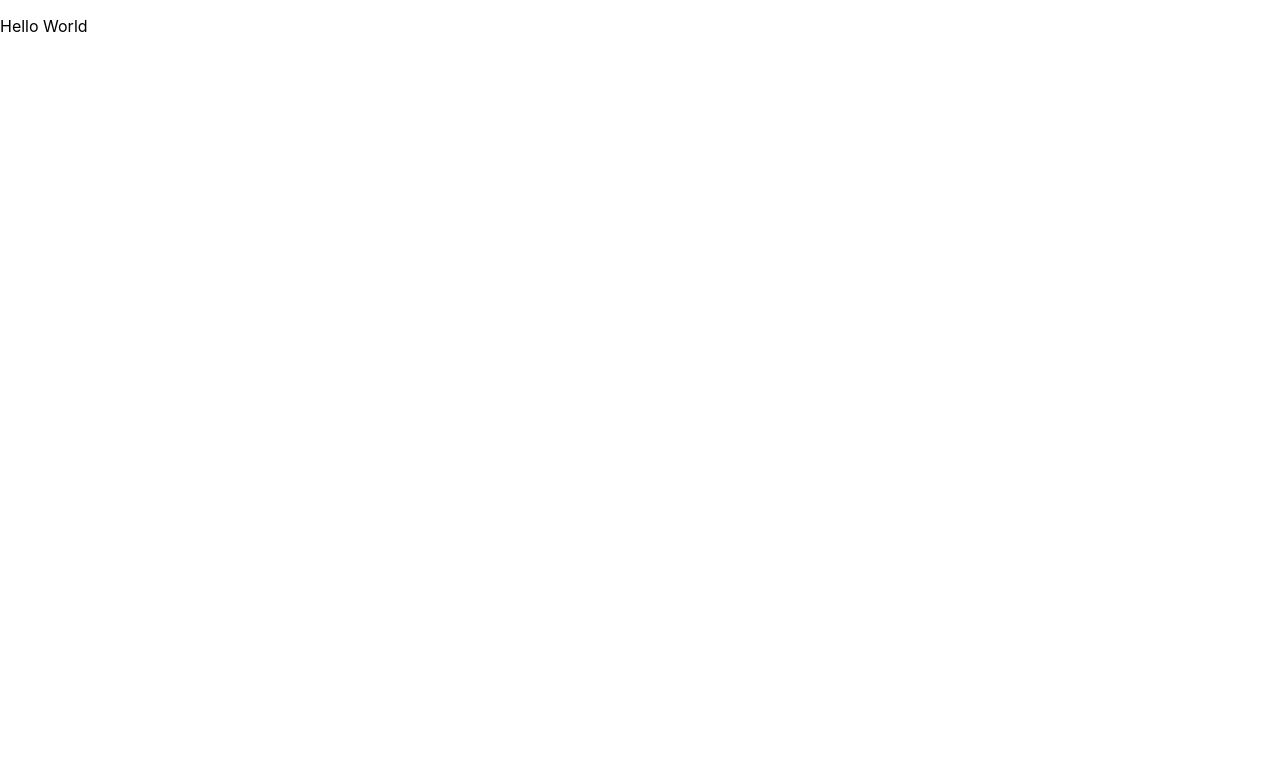
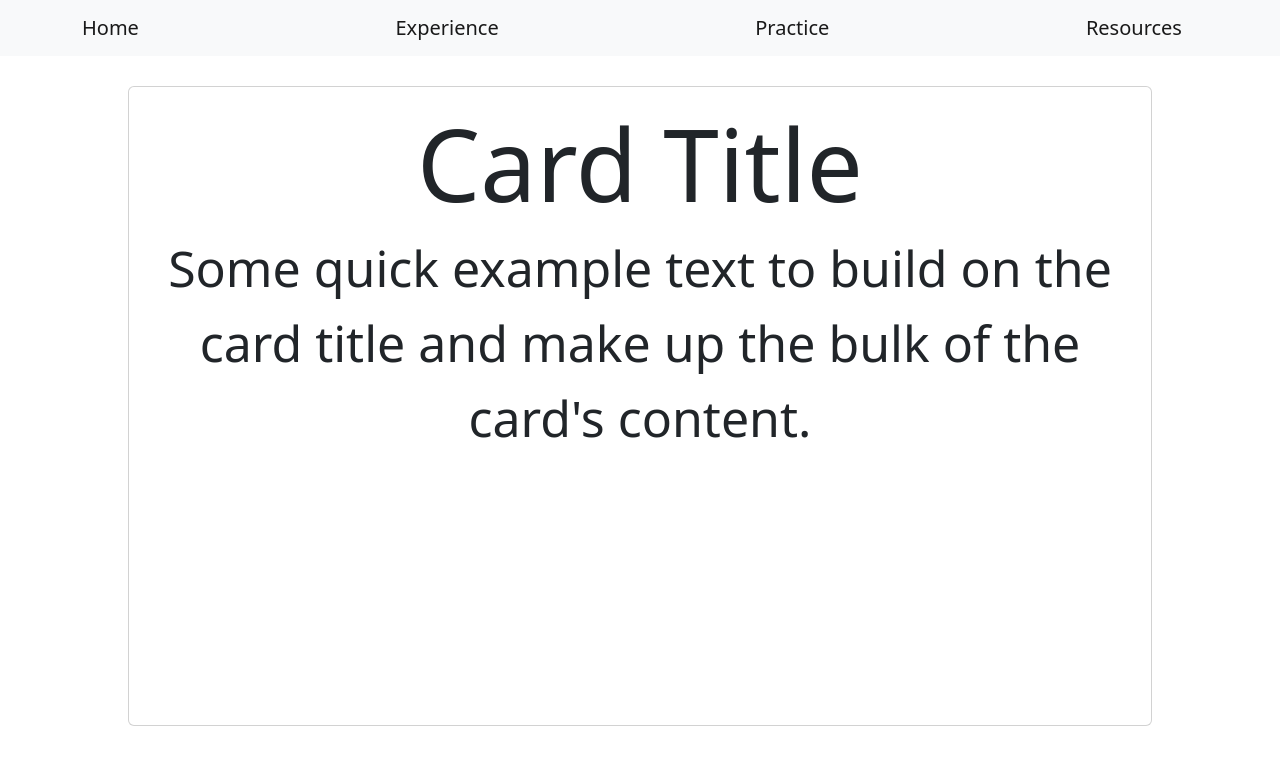
Before and after one commit to Kenta15/hack_react, a React (Create React App) app: page / in a window 1280 px wide. Shown: the top 764 px of the page. Built offline with nearby package versions, Linux system fonts and the light colour scheme.

Commit message:
created home

```diff
--- a/package.json
+++ b/package.json
@@ -3,10 +3,16 @@
   "version": "0.1.0",
   "private": true,
   "dependencies": {
+    "@emotion/react": "^11.11.0",
+    "@emotion/styled": "^11.11.0",
+    "@mui/icons-material": "^5.11.16",
+    "@mui/material": "^5.13.1",
     "@testing-library/jest-dom": "^5.16.5",
     "@testing-library/react": "^13.4.0",
     "@testing-library/user-event": "^13.5.0",
+    "bootstrap": "^5.2.3",
     "react": "^18.2.0",
+    "react-bootstrap": "^2.7.4",
     "react-dom": "^18.2.0",
     "react-scripts": "5.0.1",
     "web-vitals": "^2.1.4"
--- a/src/App.js
+++ b/src/App.js
@@ -1,7 +1,41 @@
+import 'bootstrap/dist/css/bootstrap.min.css';
+import {Navbar, Container, Card} from 'react-bootstrap';
+
 function App() {
   return (
     <div className="App">
-      <p>Hello World</p>
+      <style type="text/css">
+        {`
+          .card{
+            width:80vw;
+            height:80vh;
+            display:flex;
+            justify-content:center;
+            align-items:center;
+            text-align:center;
+            margin:auto;
+            margin-top:30px;
+          }
+        `}
+      </style>
+      <Navbar bg="light" expand="lg">
+        <Container>
+          <Navbar.Brand>Home</Navbar.Brand>
+          <Navbar.Brand>Experience</Navbar.Brand>
+          <Navbar.Brand>Practice</Navbar.Brand>
+          <Navbar.Brand>Resources</Navbar.Brand>
+        </Container>
+      </Navbar>
+
+      <Card card>
+        <Card.Body>
+          <Card.Title style={{fontSize:'100px'}}>Card Title</Card.Title>
+          <Card.Text style={{fontSize:'50px'}}>
+            Some quick example text to build on the card title and make up the
+            bulk of the card's content.
+          </Card.Text>
+        </Card.Body>
+      </Card>
     </div>
   );
 }
```
Also changed, not shown: 1 other file (tests, documents, lock files or other folders).
